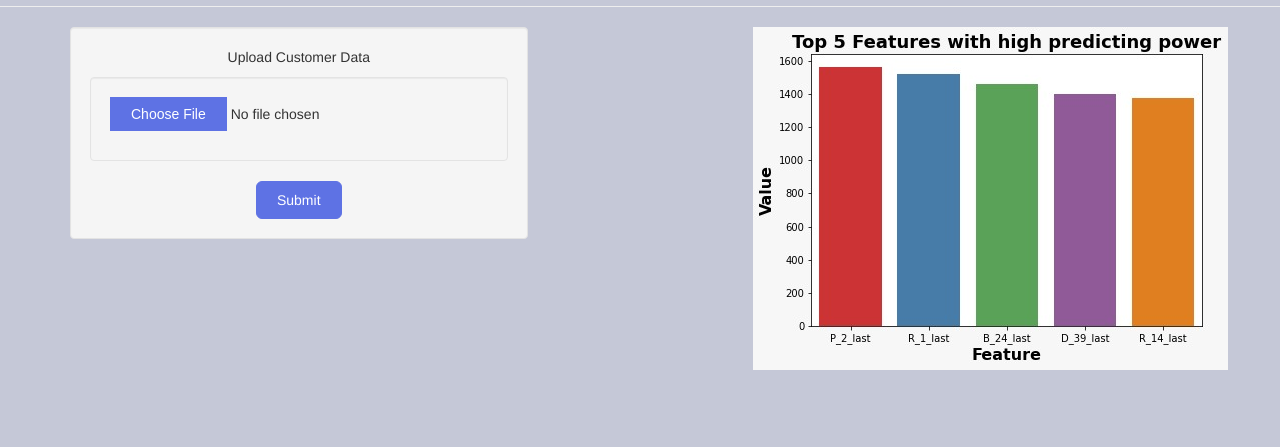
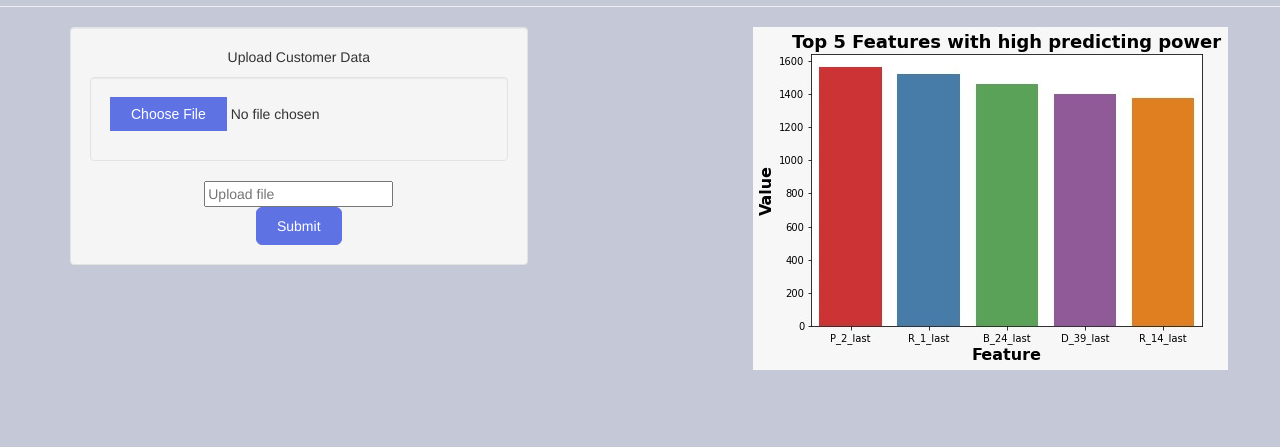
Before and after one commit to dev-himanshuawasthi/Amex-test, a Flask app: page / in a window 1280 px wide. Shown: the part 52-499 px from the top of the page. Run offline with Flask 2, Linux system fonts and the light colour scheme; some libraries are stand-ins or nearby versions.

Commit message:
Update index.html
please work

```diff
--- a/app/templates/index.html
+++ b/app/templates/index.html
@@ -185,6 +185,10 @@
         <div class="well">
           <p><input type = "file" name="file_upload" id="file_upload" /></p>
         </div>
+		 <div class = "file-path-wrapper">
+                      <input class = "file-path validate" type = "text" placeholder = "Upload file" name="file_name" id="file_name" />
+         </div>
+
       <button type="submit" class="buttonset" id="previous">Submit</button>
       </div>
     </div>
@@ -209,8 +213,6 @@
   </div>
 </footer>
 
-
-
 <script>
   $(document).ready(function(){
     $("#previous").on("click",function(){
```
